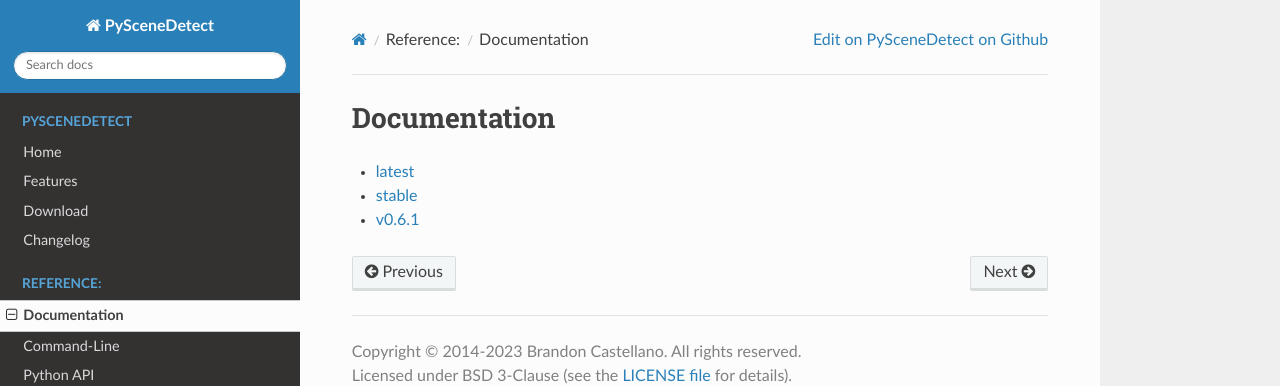
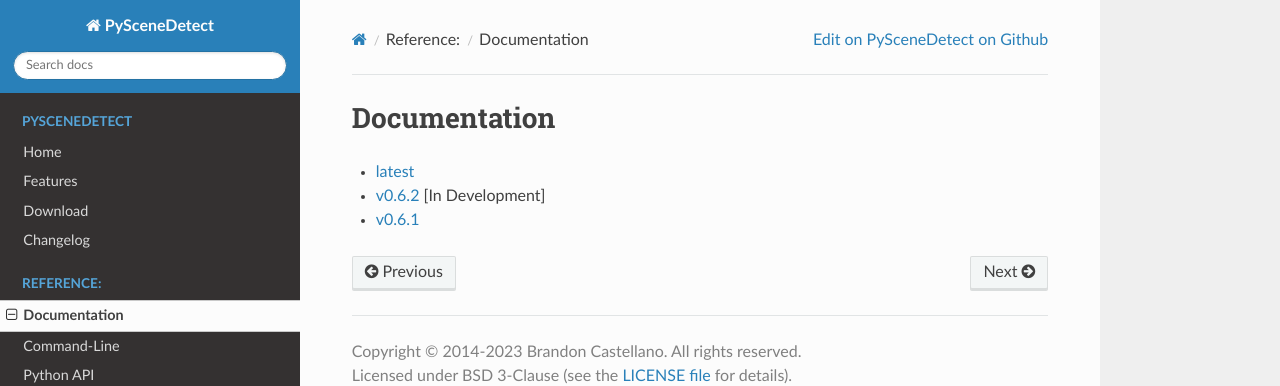
Before and after one commit to vovamushak/PySceneDetect, an MkDocs documentation site: the page built from website/pages/docs.md, in a window 1280 px wide. Shown: the top 386 px of the page. Built offline with MkDocs 1.6.1, drawn with Linux system fonts in a browser that asks for light colours; nearby versions of some CDN libraries; old or Windows-style settings are respelled for this version of MkDocs.

Commit message:
[docs] Update documentation links.

```diff
--- a/website/pages/docs.md
+++ b/website/pages/docs.md
@@ -2,5 +2,5 @@
 # Documentation
 
  * [latest](latest/)
- * [stable](stable/)
+ * [v0.6.2](0.6.2/) [In Development]
  * [v0.6.1](0.6.1/)
```
